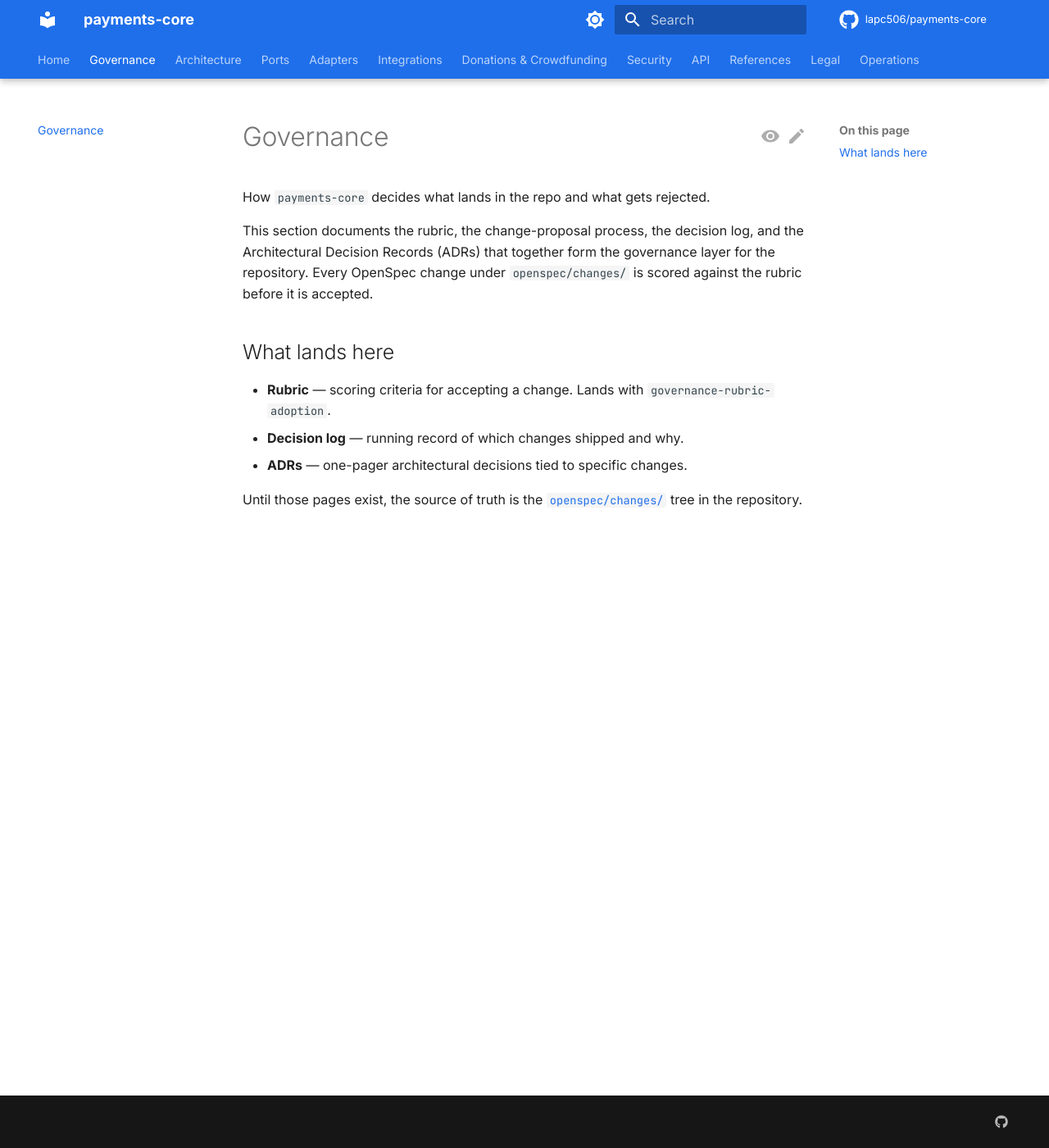
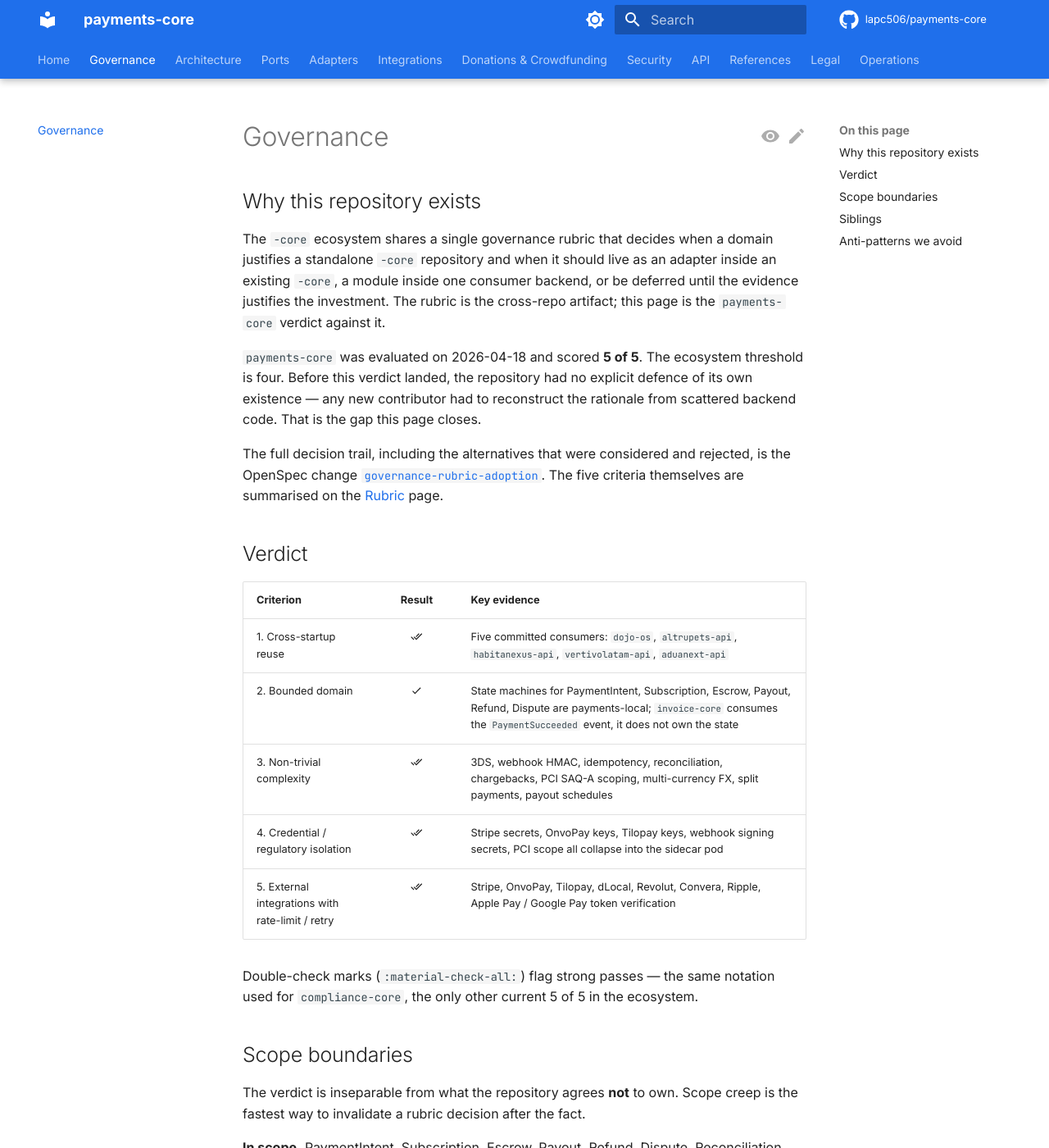
Before and after one commit to lapc506/payments-core, an MkDocs documentation site: the page built from docs/content/docs/governance/index.md, in a window 1280 px wide and 1400 px high. Shown: the whole window at 82% size. Built offline with MkDocs 1.6.1 and Material for MkDocs 9.7.7, drawn with Linux system fonts in a browser that asks for light colours; comment, search, counter and statistics services are not loaded; some of the changed text lies outside the part shown.

Commit message:
docs(governance): rubric adoption page + rubric spec + typo fix (DOJ-3295)
Publish the reader-facing governance section that makes the repository's
5-of-5 rubric verdict visible outside the OpenSpec change directory.

- docs/content/docs/governance/index.md: rewrite with the full verdict
  table, scope boundaries, siblings overview, and anti-patterns, per the
  design.md content outline.
- docs/content/docs/governance/rubric.md: new. Paraphrases the five
  ecosystem rubric criteria and links back to the canonical document and
  to the governance verdict page.
- CHANGELOG.md: new file with a single Unreleased section.
- openspec/changes/governance-rubric-adoption/proposal.md: fix
  "crowdfunding-diferred" -> "crowdfunding-deferred" cross-reference so
  the linked OpenSpec change name matches the on-disk directory.

mkdocs build --strict passes.

Linear: DOJ-3295
OpenSpec change: openspec/changes/governance-rubric-adoption/

Created by Claude Code on behalf of @lapc506

Co-Authored-By: Claude Opus 4.7 (1M context) <noreply@anthropic.com>

```diff
--- a/docs/content/docs/governance/index.md
+++ b/docs/content/docs/governance/index.md
@@ -1,19 +1,96 @@
 # Governance
 
-How `payments-core` decides what lands in the repo and what gets rejected.
+## Why this repository exists
 
-This section documents the rubric, the change-proposal process, the decision
-log, and the Architectural Decision Records (ADRs) that together form the
-governance layer for the repository. Every OpenSpec change under
-`openspec/changes/` is scored against the rubric before it is accepted.
+The `-core` ecosystem shares a single governance rubric that decides when a
+domain justifies a standalone `-core` repository and when it should live as an
+adapter inside an existing `-core`, a module inside one consumer backend, or
+be deferred until the evidence justifies the investment. The rubric is the
+cross-repo artifact; this page is the `payments-core` verdict against it.
 
-## What lands here
+`payments-core` was evaluated on 2026-04-18 and scored **5 of 5**. The
+ecosystem threshold is four. Before this verdict landed, the repository had
+no explicit defence of its own existence — any new contributor had to
+reconstruct the rationale from scattered backend code. That is the gap this
+page closes.
 
-- **Rubric** — scoring criteria for accepting a change. Lands with
-  `governance-rubric-adoption`.
-- **Decision log** — running record of which changes shipped and why.
-- **ADRs** — one-pager architectural decisions tied to specific changes.
+The full decision trail, including the alternatives that were considered and
+rejected, is the OpenSpec change
+[`governance-rubric-adoption`](https://github.com/lapc506/payments-core/tree/main/openspec/changes/governance-rubric-adoption).
+The five criteria themselves are summarised on the [Rubric](rubric.md) page.
 
-Until those pages exist, the source of truth is the
-[`openspec/changes/`](https://github.com/lapc506/payments-core/tree/main/openspec/changes)
-tree in the repository.
+## Verdict
+
+| Criterion | Result | Key evidence |
+|---|:---:|---|
+| 1. Cross-startup reuse | :material-check-all: | Five committed consumers: `dojo-os`, `altrupets-api`, `habitanexus-api`, `vertivolatam-api`, `aduanext-api` |
+| 2. Bounded domain | :material-check: | State machines for PaymentIntent, Subscription, Escrow, Payout, Refund, Dispute are payments-local; `invoice-core` consumes the `PaymentSucceeded` event, it does not own the state |
+| 3. Non-trivial complexity | :material-check-all: | 3DS, webhook HMAC, idempotency, reconciliation, chargebacks, PCI SAQ-A scoping, multi-currency FX, split payments, payout schedules |
+| 4. Credential / regulatory isolation | :material-check-all: | Stripe secrets, OnvoPay keys, Tilopay keys, webhook signing secrets, PCI scope all collapse into the sidecar pod |
+| 5. External integrations with rate-limit / retry | :material-check-all: | Stripe, OnvoPay, Tilopay, dLocal, Revolut, Convera, Ripple, Apple Pay / Google Pay token verification |
+
+Double-check marks (`:material-check-all:`) flag strong passes — the same
+notation used for `compliance-core`, the only other current 5 of 5 in the
+ecosystem.
+
+## Scope boundaries
+
+The verdict is inseparable from what the repository agrees **not** to own.
+Scope creep is the fastest way to invalidate a rubric decision after the
+fact.
+
+**In scope.** PaymentIntent, Subscription, Escrow, Payout, Refund, Dispute,
+Reconciliation, AgenticPayment, FX lookup, WebhookVerifier, Idempotency, and
+Donation (one-time + recurring). Every state machine listed here is owned
+here.
+
+**Out of scope.** Invoice issuance stays in `invoice-core`. KYC and AML stay
+in `compliance-core`. Inventory stays in each consumer backend. Client-side
+SDKs (Apple Pay, Google Pay, `flutter_stripe`) stay in the frontend apps
+that ship them. A standalone Visa Direct adapter is deferred because no
+consumer needs it yet. Crowdfunding is deferred for the reasons captured in
+the
+[`crowdfunding-deferred`](https://github.com/lapc506/payments-core/tree/main/openspec/changes/crowdfunding-deferred)
+change.
+
+## Siblings
+
+`payments-core` is one node of a five-repository ecosystem. Understanding
+how it collaborates with the other four is how a reader knows where to look
+when a concern feels adjacent but is not payments.
+
+- **`agentic-core`** owns AI agent orchestration, memory, and tool routing.
+  It consumes `payments-core` through an `AgenticCheckoutPort` when an agent
+  needs to move money; `payments-core` does not call back into it.
+- **`marketplace-core`** owns catalog, inventory, availability, and
+  traceability. It listens to `PaymentSucceeded` events from `payments-core`
+  to close the loop on an order; the state machines do not overlap.
+- **`invoice-core`** owns fiscal document issuance (CR v4.4, MX retention,
+  CO retention, donation receipts). It listens to `PaymentSucceeded` and
+  emits a comprobante; payment state is not fiscal state.
+- **`compliance-core`** owns KYC, AML, sanctions screening, and audit
+  trails. Above the high-value threshold, `payments-core` gates transactions
+  on a compliance response; compliance does not own the payment state
+  machine either.
+
+## Anti-patterns we avoid
+
+The ecosystem rubric enumerates the failure modes that keep reappearing in
+`-core` proposals. The ones that apply to payments specifically:
+
+- **"It sounds useful, therefore it is a `-core`."** The rubric is the
+  filter that separates well-branded proposals from justified ones.
+- **Theoretical reuse.** A port is added only when a second named consumer
+  needs it in the next 12 to 18 months. `payments-core` shipped with five
+  confirmed consumers; future adapters will be held to the same standard.
+- **Adapter dressed as a domain.** If a candidate only serialises existing
+  state to an external sink, it is an adapter, not a `-core`. An ERP sink
+  for reconciled payments (QuickBooks, Xero, Alegra) lives inside
+  `invoice-core` as an `AccountingSinkPort`; there is no `accounting-core`.
+- **Sidecar for everything.** Sidecars pay for themselves only when all
+  five rubric criteria clear. Utilities, libraries, and backend-local
+  modules are first-class alternatives and should be the default for
+  anything that does not clear the bar.
+- **Premature multi-country breadth.** The adapter set is expanded rail by
+  rail, driven by a named consumer use case, not by "it would be nice to
+  support X eventually."
```
Also changed, not shown: docs/content/docs/governance/rubric.md (added, +86 -0 lines), openspec/changes/governance-rubric-adoption/proposal.md (+1 -1 lines), CHANGELOG.md (added).
